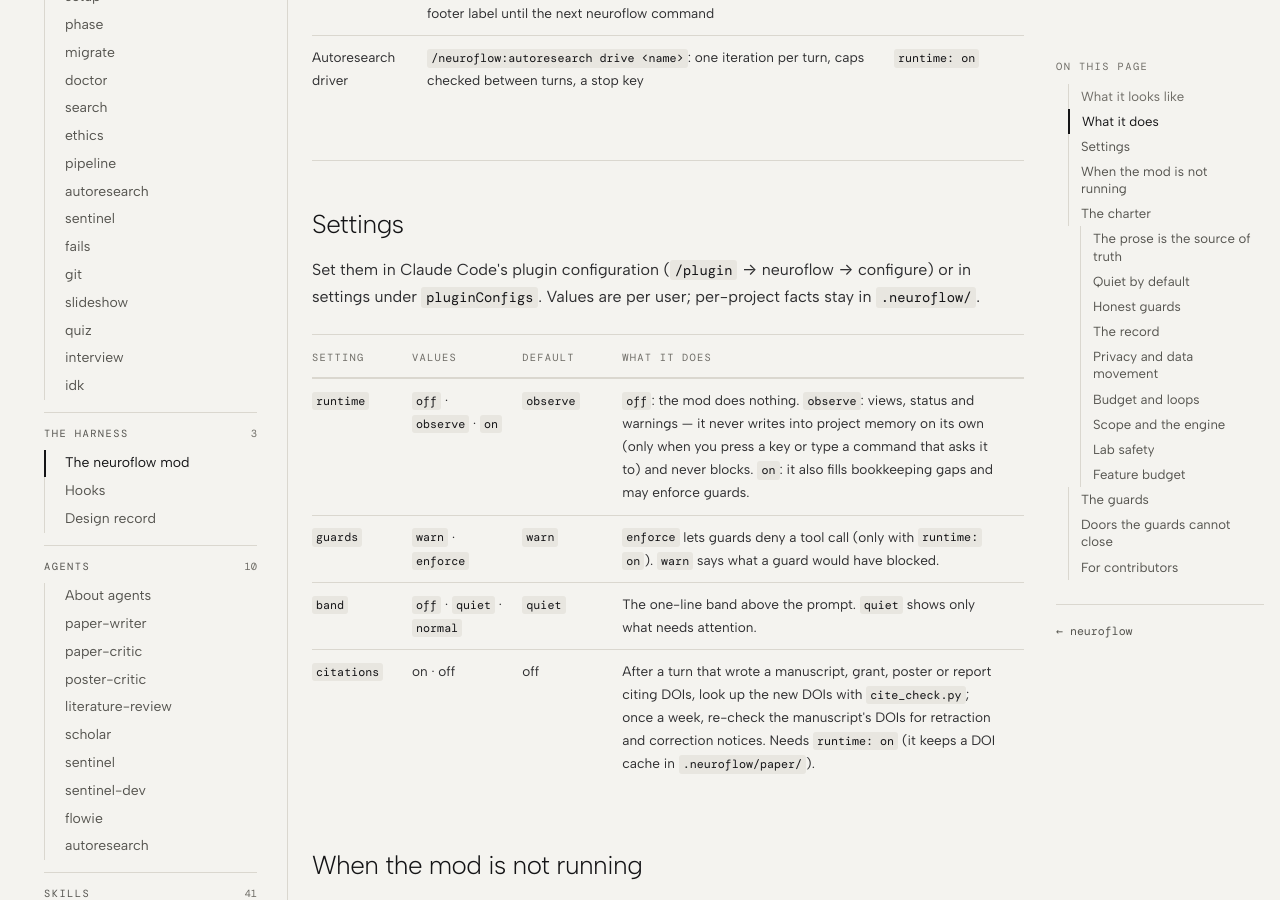
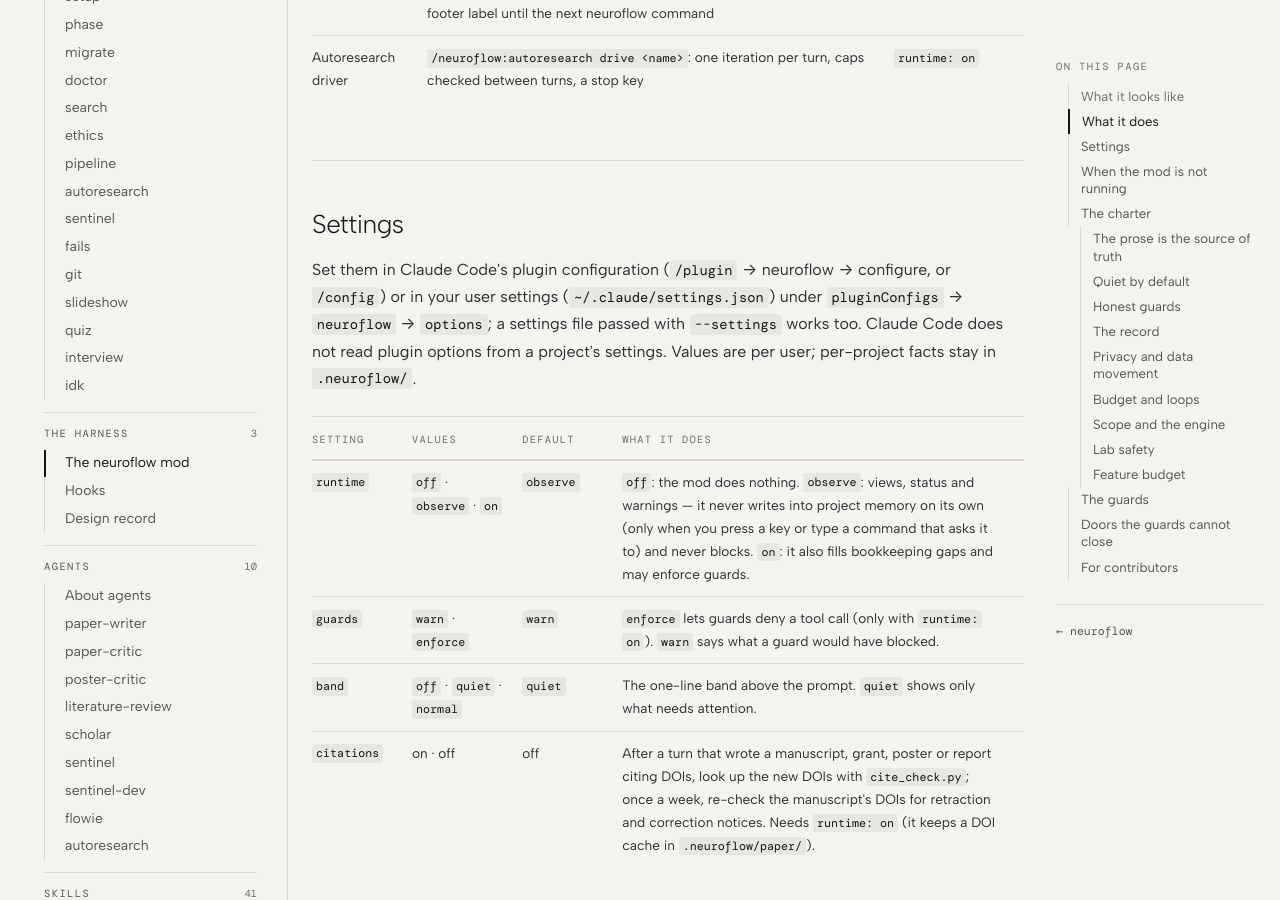
Before and after one commit to stanislavjiricek/neuroflow, an MkDocs documentation site: the page built from docs/concepts/mods.md, in a window 1280 px wide and 900 px high, scrolled down 3150 px. Built offline with MkDocs 1.6.1 and Material for MkDocs 9.7.7, drawn with Linux system fonts in a browser that asks for light colours; some web fonts are replaced; comment, search, counter and statistics services are not loaded.

Commit message:
docs(mod): plugin options live in user settings or a --settings file
Claude Code reads pluginConfigs from user settings, a --settings file or
managed settings, never from a project's settings; the mod page said
"settings" without saying which.

Co-Authored-By: Claude Opus 5.5 <noreply@anthropic.com>

```diff
--- a/docs/concepts/mods.md
+++ b/docs/concepts/mods.md
@@ -92,8 +92,10 @@ Current: data-analyze — analysis
 
 ## Settings
 
-Set them in Claude Code's plugin configuration (`/plugin` → neuroflow → configure) or in settings under
-`pluginConfigs`. Values are per user; per-project facts stay in `.neuroflow/`.
+Set them in Claude Code's plugin configuration (`/plugin` → neuroflow → configure, or `/config`) or in your user
+settings (`~/.claude/settings.json`) under `pluginConfigs` → `neuroflow` → `options`; a settings file passed with
+`--settings` works too. Claude Code does not read plugin options from a project's settings. Values are per user;
+per-project facts stay in `.neuroflow/`.
 
 | Setting | Values | Default | What it does |
 |---|---|---|---|
```
